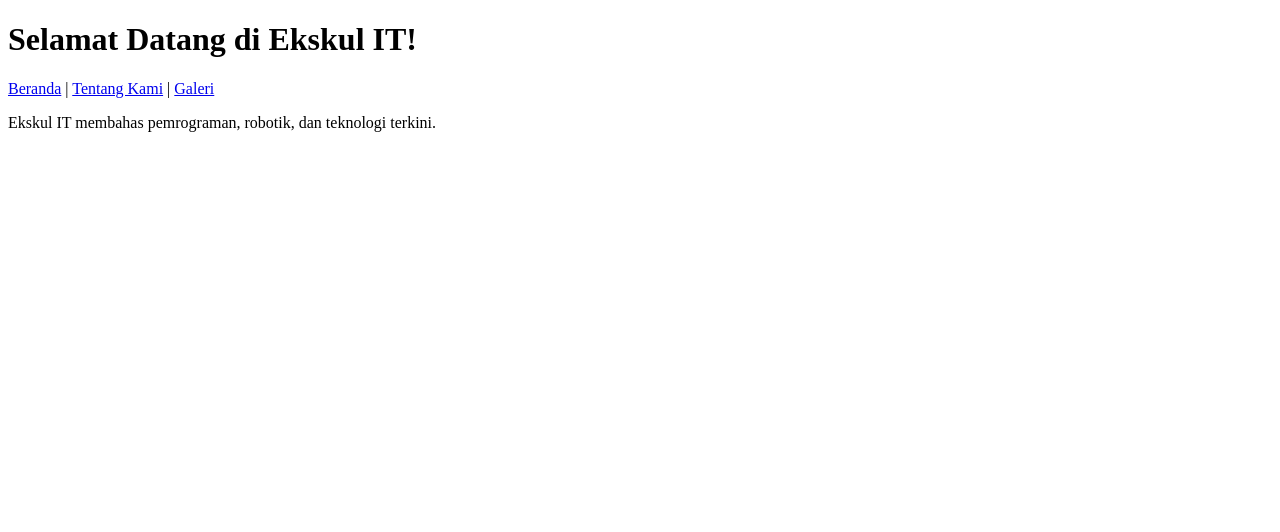
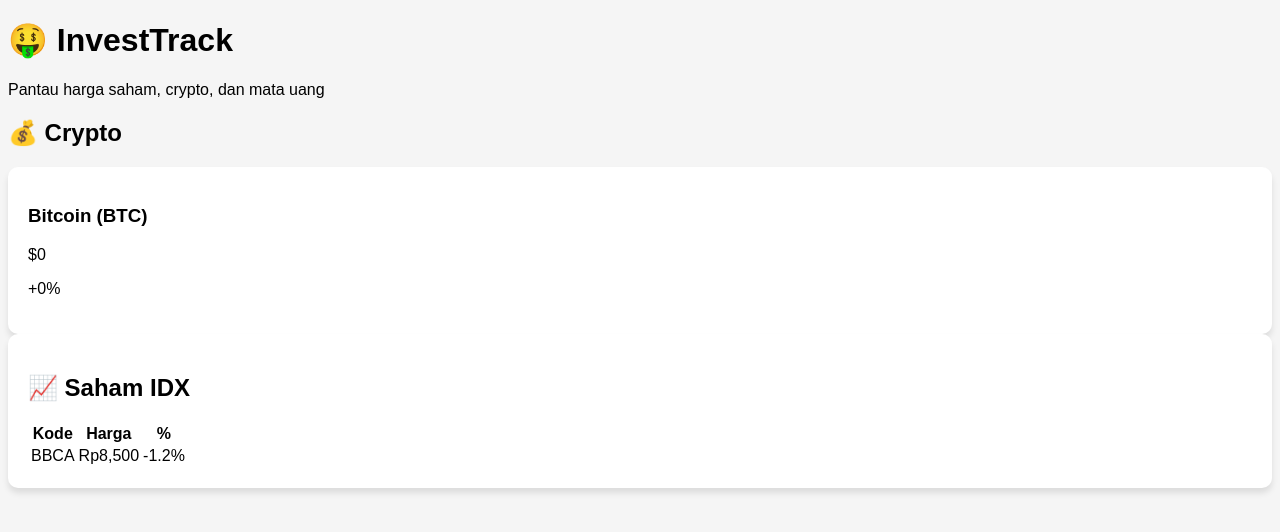
Before and after one commit to RadhiyaM4/TA-XI-2, a plain HTML site: page index.html in a window 1280 px wide. Drawn offline with Linux system fonts and the light colour scheme.

Commit message:
edit html n css

```diff
--- a/index.html
+++ b/index.html
@@ -8,15 +8,40 @@
 </head>
 <body>
     <header>
-        <h1>Selamat Datang di Ekskul IT!</h1>
+        <h1>🤑 InvestTrack</h1>
+        <p>Pantau harga saham, crypto, dan mata uang</p>
     </header>
-    <nav>
-        <a href="index.html">Beranda</a> |
-        <a href="about.html">Tentang Kami</a> |
-        <a href="gallery.html">Galeri</a>
-    </nav>
-    <section>
-        <p>Ekskul IT membahas pemrograman, robotik, dan teknologi terkini.</p>
-    </section>
+
+    <div class="container">
+        <!-- Crypto Section -->
+        <section class="crypto">
+            <h2>💰 Crypto</h2>
+            <div class="card" id="bitcoin">
+                <h3>Bitcoin (BTC)</h3>
+                <p class="price">$<span id="btc-price">0</span></p>
+                <p class="change" id="btc-change">+0%</p>
+            </div>
+            <!-- Tambahkan card crypto lain -->
+        </section>
+
+        <!-- Saham Section -->
+        <section class="stocks">
+            <h2>📈 Saham IDX</h2>
+            <table>
+                <tr>
+                    <th>Kode</th>
+                    <th>Harga</th>
+                    <th>%</th>
+                </tr>
+                <tr>
+                    <td>BBCA</td>
+                    <td id="bbca-price">Rp8,500</td>
+                    <td class="change" id="bbca-change">-1.2%</td>
+                </tr>
+            </table>
+        </section>
+    </div>
+
+    <script src="js/script.js"></script>
 </body>
 </html>
--- a/style.css
+++ b/style.css
@@ -0,0 +1,36 @@
+body {
+    font-family: 'Poppins', sans-serif;
+    background: #f5f5f5;
+}
+
+.card {
+    background: white;
+    border-radius: 10px;
+    padding: 20px;
+    box-shadow: 0 5px 6px rgba(0,0,0,0.1);
+    transition: transform 0.3s;
+}
+
+.card:hover {
+    transform: translateY(-5px);
+}
+
+.change.positive {
+    color: green;
+}
+
+.change.negative {
+    color: red;
+}
+
+.stocks {
+     background: white;
+    border-radius: 10px;
+    padding: 20px;
+    box-shadow: 0 5px 6px rgba(0,0,0,0.1);
+    transition: transform 0.3s;
+}
+
+.stocks:hover {
+    transform: translateY(-5px);
+}
```
